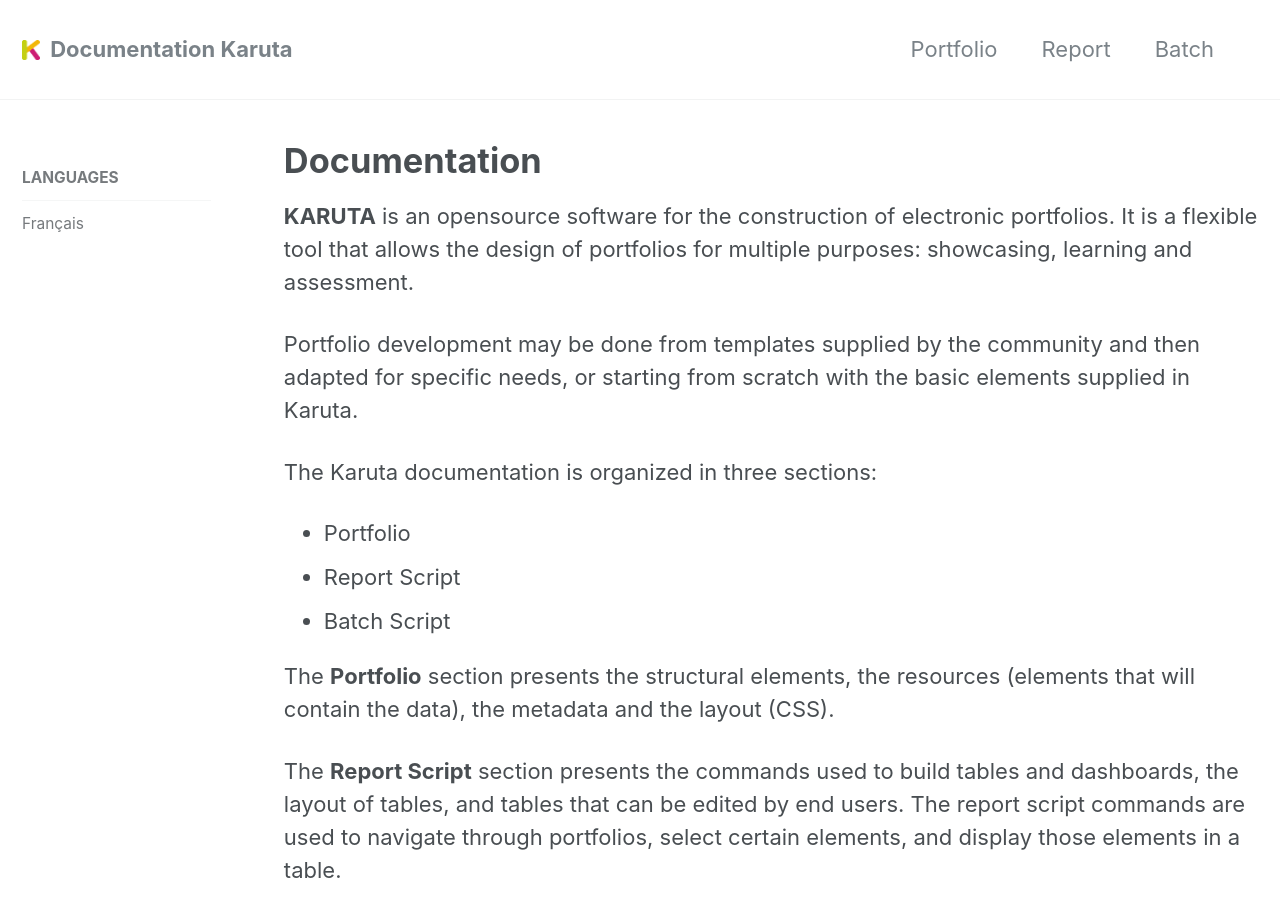
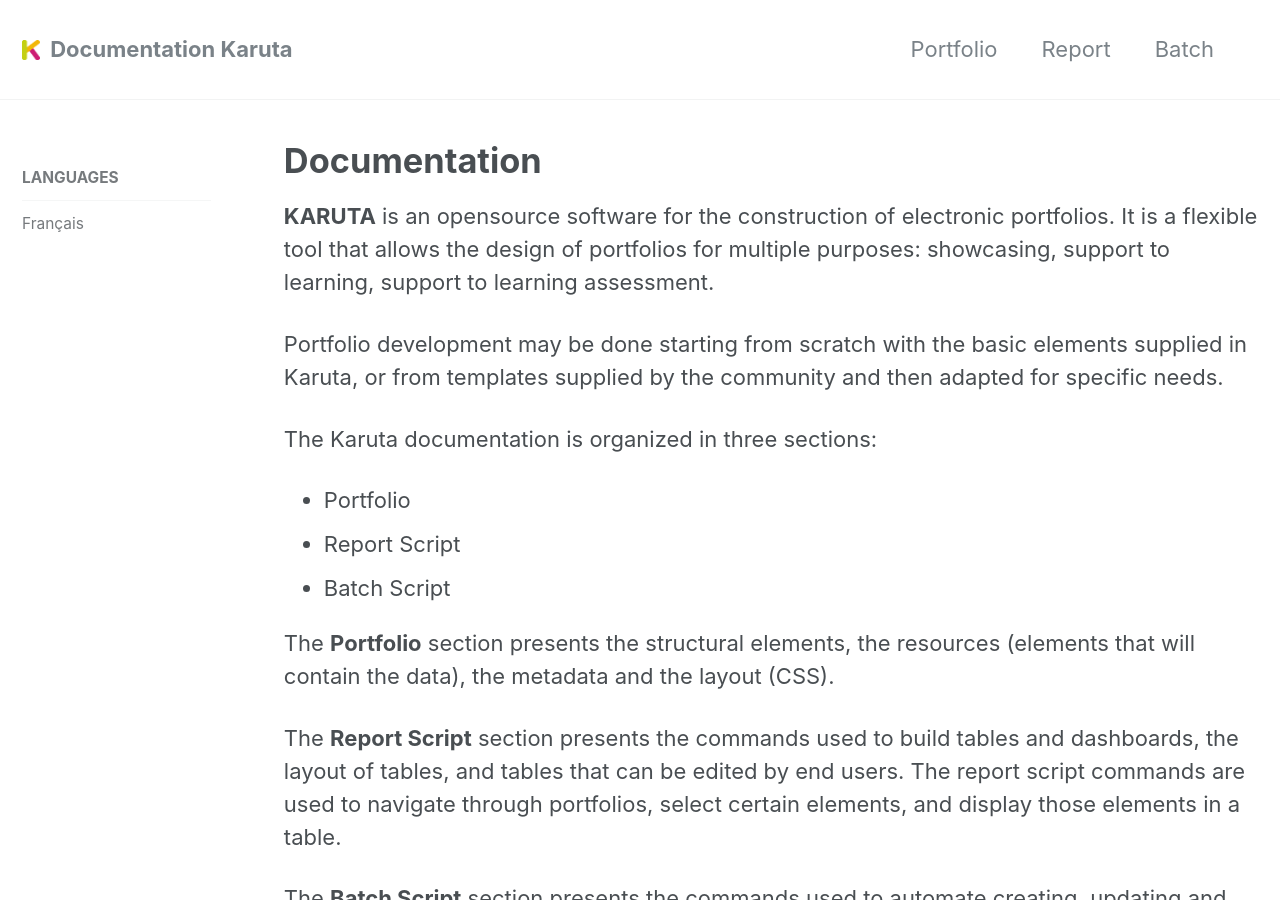
Before and after one commit to karutaproject/karuta-frontend-documentation, a Jekyll site: the page built from _pages/documentation_en.html, in a window 1280 px wide and 900 px high. Built offline with Jekyll 4.4.1, drawn with Linux system fonts in a browser that asks for light colours.

Commit message:
traduction

```diff
--- a/_pages/documentation_en.html
+++ b/_pages/documentation_en.html
@@ -8,12 +8,12 @@
 
 <p>
 	<b>KARUTA</b> is an opensource software for the construction of electronic portfolios. It is
-	a flexible tool that allows the design of portfolios for multiple purposes: showcasing, learning
-	and assessment.
+	a flexible tool that allows the design of portfolios for multiple purposes: showcasing, support
+	to learning, support to learning assessment.
 </p>
 <p>
-	Portfolio development may be done from templates supplied by the community and then adapted for
-	specific needs, or starting from scratch with the basic elements supplied in Karuta.
+	Portfolio development may be done starting from scratch with the basic elements supplied in
+	Karuta, or from templates supplied by the community and then adapted for specific needs.
 </p>
 
 <p>The Karuta documentation is organized in three sections:</p>
```
